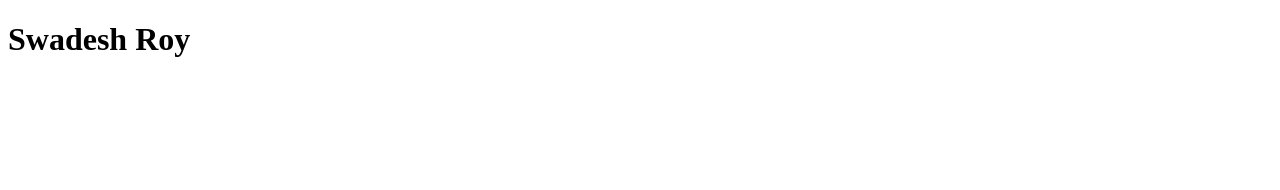
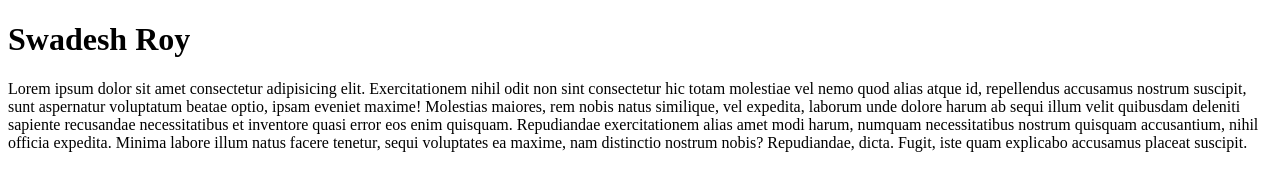
Before and after one commit to Swadesh6364/First-Project, a plain HTML site: page index.html in a window 1280 px wide. Drawn offline with Linux system fonts and the light colour scheme.

Commit message:
ptag-added

```diff
--- a/index.html
+++ b/index.html
@@ -7,5 +7,6 @@
 </head>
 <body>
 <h1>Swadesh Roy</h1>
+<p>Lorem ipsum dolor sit amet consectetur adipisicing elit. Exercitationem nihil odit non sint consectetur hic totam molestiae vel nemo quod alias atque id, repellendus accusamus nostrum suscipit, sunt aspernatur voluptatum beatae optio, ipsam eveniet maxime! Molestias maiores, rem nobis natus similique, vel expedita, laborum unde dolore harum ab sequi illum velit quibusdam deleniti sapiente recusandae necessitatibus et inventore quasi error eos enim quisquam. Repudiandae exercitationem alias amet modi harum, numquam necessitatibus nostrum quisquam accusantium, nihil officia expedita. Minima labore illum natus facere tenetur, sequi voluptates ea maxime, nam distinctio nostrum nobis? Repudiandae, dicta. Fugit, iste quam explicabo accusamus placeat suscipit.</p>
 </body>
 </html>
```
